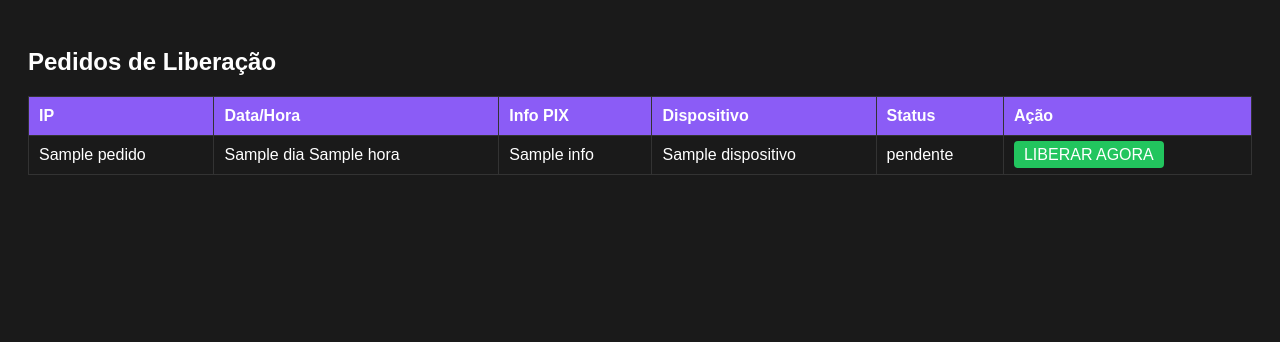
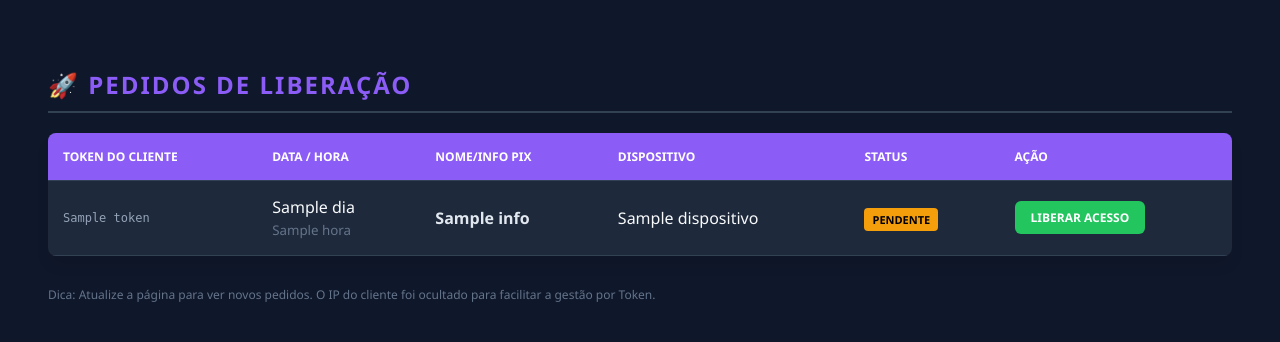
Before and after one commit to beniciopcl-prog/meu-painel-vips, a Flask app: template SITE/backend/templates/admin_painel.html in a window 1280 px wide. Shown: the top 342 px of the page. Run offline with Flask 3, Linux system fonts and the light colour scheme; the template is opened without the code that fills it: most values are stand-ins (such as "Sample title", 1, 10 or a date in 2020).

Commit message:
Add files via upload

```diff
--- a/SITE/backend/app.py
+++ b/SITE/backend/app.py
@@ -4,59 +4,51 @@ from datetime import datetime
 import json
 import os
 
-# Configura o Flask com a pasta de templates correta
 app = Flask(__name__, template_folder='templates')
 CORS(app)
 
 COMPROVANTES_FILE = 'comprovantes.json'
 
 def carregar_pedidos():
-    """Lê os pedidos do arquivo JSON com tratamento de erro para arquivos vazios."""
     if not os.path.exists(COMPROVANTES_FILE):
         return {}
-
     try:
         with open(COMPROVANTES_FILE, 'r', encoding='utf-8') as f:
             conteudo = f.read().strip()
-            if not conteudo:  # Se o arquivo estiver totalmente vazio
-                return {}
-            return json.loads(conteudo)
-    except (json.JSONDecodeError, Exception) as e:
-        print(f"Erro ao carregar banco de dados: {e}")
+            return json.loads(conteudo) if conteudo else {}
+    except:
         return {}
 
 def salvar_pedidos(pedidos):
-    """Salva os pedidos no arquivo JSON."""
-    try:
-        with open(COMPROVANTES_FILE, 'w', encoding='utf-8') as f:
-            json.dump(pedidos, f, indent=4, ensure_ascii=False)
-    except Exception as e:
-        print(f"Erro ao salvar: {e}")
+    with open(COMPROVANTES_FILE, 'w', encoding='utf-8') as f:
+        json.dump(pedidos, f, indent=4, ensure_ascii=False)
 
 @app.route('/solicitar-liberacao', methods=['POST'])
 def solicitar():
     data = request.json
-    if not data:
-        return jsonify({"error": "Dados invalidos"}), 400
+    token = data.get("token")
+    if not token:
+        return jsonify({"error": "Token ausente"}), 400
 
     pedidos = carregar_pedidos()
-    ip = request.remote_addr
 
-    pedidos[ip] = {
+    # Cada token é uma entrada única no banco de dados
+    pedidos[token] = {
         "status": "pendente",
         "dispositivo": request.user_agent.platform if request.user_agent.platform else "Desconhecido",
         "hora": datetime.now().strftime("%H:%M:%S"),
         "dia": datetime.now().strftime("%d/%m/%Y"),
-        "info": data.get("info_pix", "Sem identificação")
+        "info": data.get("info_pix", "Sem identificação"),
+        "ip": request.remote_addr
     }
     salvar_pedidos(pedidos)
     return jsonify({"success": True})
 
 @app.route('/checar-status')
 def checar():
+    token = request.args.get("token")
     pedidos = carregar_pedidos()
-    ip = request.remote_addr
-    status = pedidos.get(ip, {}).get("status", "inexistente")
+    status = pedidos.get(token, {}).get("status", "inexistente")
     return jsonify({"status": status})
 
 @app.route('/admin/painel-secreto')
@@ -64,18 +56,17 @@ def admin_painel():
     pedidos = carregar_pedidos()
     return render_template('admin_painel.html', pedidos=pedidos)
 
-@app.route('/admin/liberar/<ip_cliente>')
-def liberar_cliente(ip_cliente):
+@app.route('/admin/liberar/<token_cliente>')
+def liberar_cliente(token_cliente):
     pedidos = carregar_pedidos()
-    if ip_cliente in pedidos:
-        pedidos[ip_cliente]["status"] = "liberado"
+    if token_cliente in pedidos:
+        pedidos[token_cliente]["status"] = "liberado"
         salvar_pedidos(pedidos)
-        return "Cliente Liberado com Sucesso!"
-    return "IP nao encontrado.", 404
+        return f"Cliente {token_cliente} Liberado!"
+    return "Token nao encontrado.", 404
 
 @app.route('/get-account')
 def get_account():
-    # Mantendo sua rota de entrega de contas
     return jsonify({"status": "estoque_vazio"})
 
 if __name__ == '__main__':
--- a/SITE/backend/templates/admin_painel.html
+++ b/SITE/backend/templates/admin_painel.html
@@ -1,42 +1,62 @@
 <!DOCTYPE html>
-<html>
+<html lang="pt-br">
 <head>
-    <title>Painel de Aprovação</title>
+    <meta charset="UTF-8">
+    <title>Painel de Aprovação | Admin</title>
     <style>
-        body { font-family: sans-serif; background: #1a1a1a; color: white; padding: 20px; }
-        table { width: 100%; border-collapse: collapse; margin-top: 20px; }
-        th, td { border: 1px solid #333; padding: 10px; text-align: left; }
-        th { background: #8b5cf6; }
-        .btn { background: #22c55e; color: white; padding: 5px 10px; text-decoration: none; border-radius: 4px; }
+        body { font-family: 'Segoe UI', Tahoma, Geneva, Verdana, sans-serif; background: #0f172a; color: #f8fafc; padding: 40px; }
+        h2 { color: #8b5cf6; text-transform: uppercase; letter-spacing: 2px; border-bottom: 2px solid #334155; padding-bottom: 10px; }
+        table { width: 100%; border-collapse: collapse; margin-top: 20px; background: #1e293b; border-radius: 8px; overflow: hidden; box-shadow: 0 10px 15px -3px rgba(0, 0, 0, 0.1); }
+        th, td { padding: 15px; text-align: left; border-bottom: 1px solid #334155; }
+        th { background: #8b5cf6; color: white; font-weight: bold; text-transform: uppercase; font-size: 12px; }
+        tr:hover { background: #334155; }
+        .btn { background: #22c55e; color: white; padding: 8px 16px; text-decoration: none; border-radius: 6px; font-weight: bold; font-size: 12px; transition: all 0.2s; display: inline-block; }
+        .btn:hover { background: #16a34a; transform: scale(1.05); }
+        .status-badge { padding: 4px 8px; border-radius: 4px; font-size: 11px; font-weight: bold; }
+        .pendente { background: #f59e0b; color: #000; }
+        .liberado { background: #22c55e; color: #fff; }
+        .token-text { font-family: monospace; color: #94a3b8; font-size: 12px; }
     </style>
 </head>
 <body>
-    <h2>Pedidos de Liberação</h2>
+    <h2>🚀 Pedidos de Liberação</h2>
     <table>
+        <thead>
             <tr>
-            <th>IP</th>
-            <th>Data/Hora</th>
-            <th>Info PIX</th>
-            <th>Dispositivo</th>
-            <th>Status</th>
-            <th>Ação</th>
+                <th>TOKEN DO CLIENTE</th>
+                <th>DATA / HORA</th>
+                <th>NOME/INFO PIX</th>
+                <th>DISPOSITIVO</th>
+                <th>STATUS</th>
+                <th>AÇÃO</th>
             </tr>
-        {% for ip, dados in pedidos.items() %}
+        </thead>
+        <tbody>
+            {% for token, dados in pedidos.items() %}
             <tr>
-            <td>{{ ip }}</td>
-            <td>{{ dados.dia }} {{ dados.hora }}</td>
-            <td>{{ dados.info }}</td>
+                <td class="token-text">{{ token }}</td>
+                <td>{{ dados.dia }} <br> <small style="color: #64748b;">{{ dados.hora }}</small></td>
+                <td style="font-weight: bold; color: #e2e8f0;">{{ dados.info }}</td>
                 <td>{{ dados.dispositivo }}</td>
-            <td>{{ dados.status }}</td>
+                <td>
+                    <span class="status-badge {{ 'pendente' if dados.status == 'pendente' else 'liberado' }}">
+                        {{ dados.status.upper() }}
+                    </span>
+                </td>
                 <td>
                     {% if dados.status == 'pendente' %}
-                <a href="/admin/liberar/{{ ip }}" class="btn">LIBERAR AGORA</a>
+                    <a href="/admin/liberar/{{ token }}" class="btn">LIBERAR ACESSO</a>
                     {% else %}
-                ✅ Liberado
+                    <span style="color: #22c55e;">✅ CONCLUÍDO</span>
                     {% endif %}
                 </td>
             </tr>
             {% endfor %}
+        </tbody>
     </table>
+
+    <div style="margin-top: 30px; color: #64748b; font-size: 12px;">
+        Dica: Atualize a página para ver novos pedidos. O IP do cliente foi ocultado para facilitar a gestão por Token.
+    </div>
 </body>
 </html>
```
Lines whose indentation alone changed are shown as unchanged.
